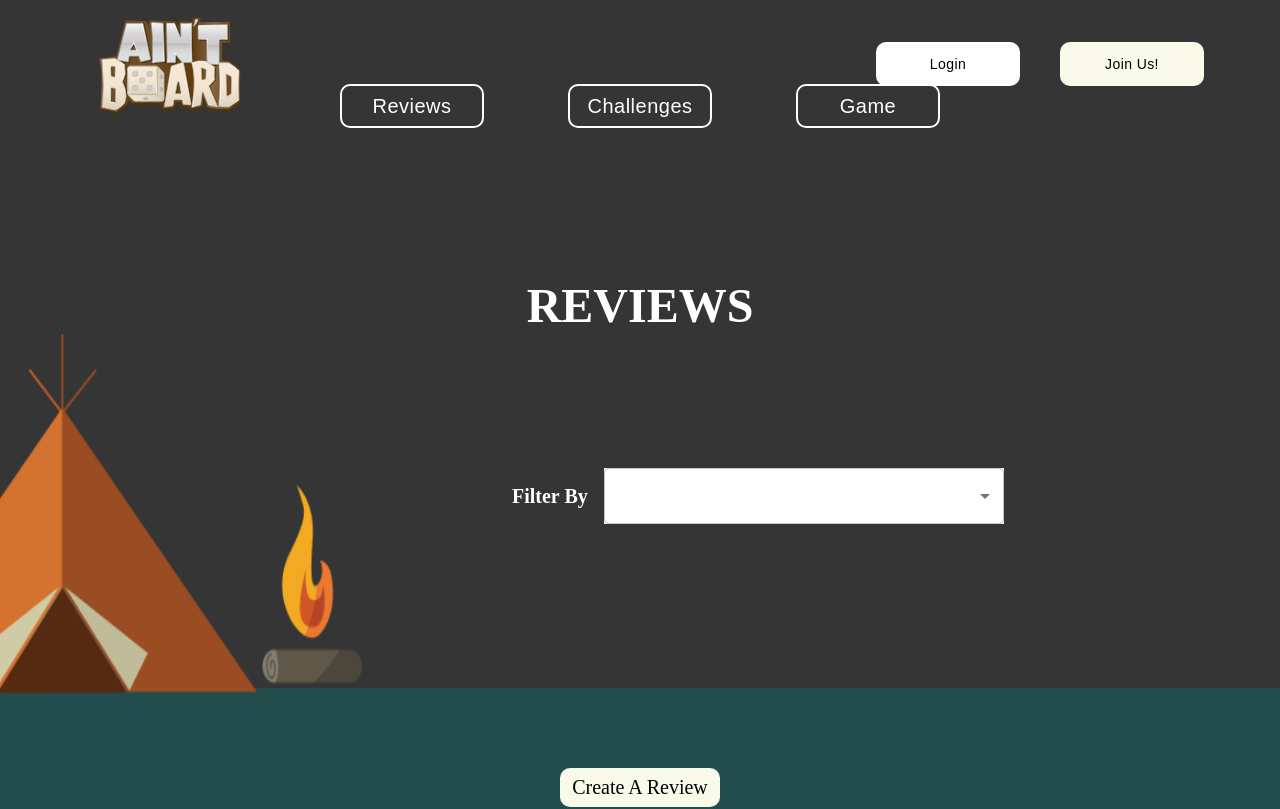
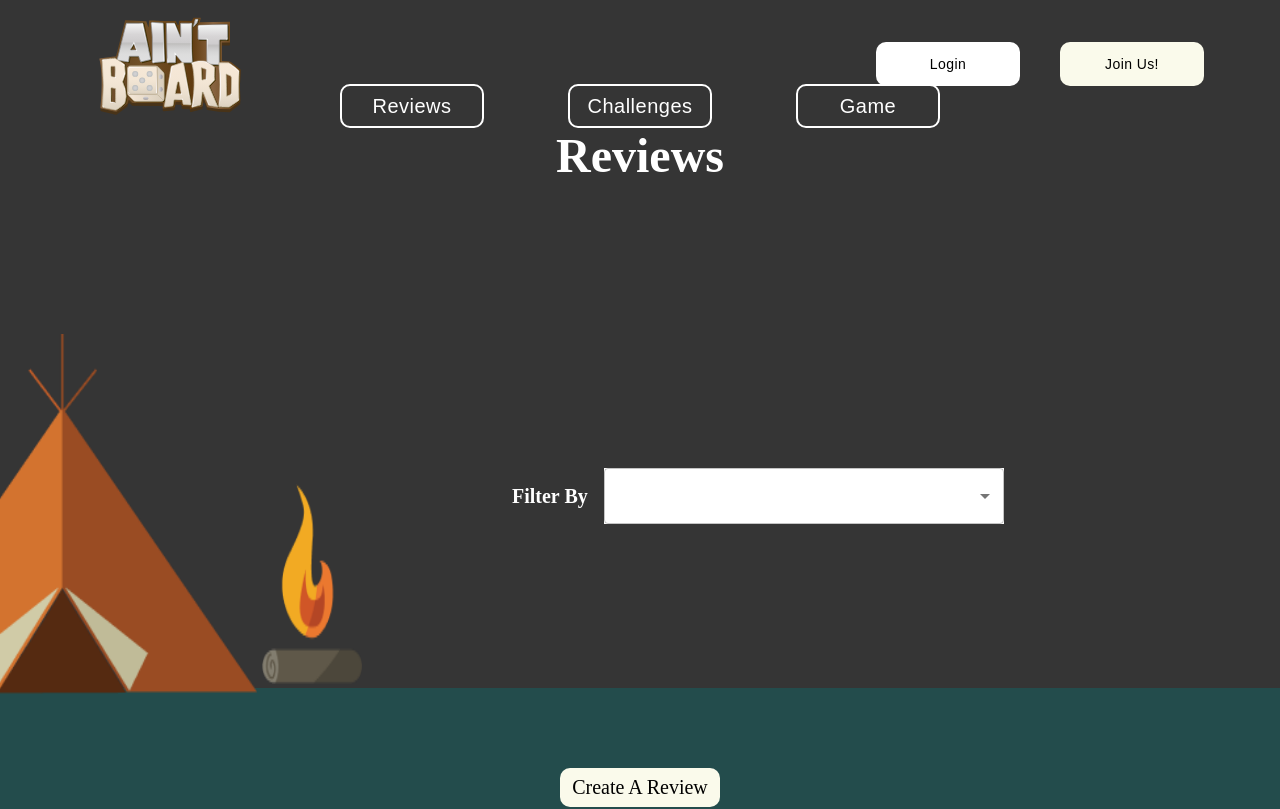
Before and after one commit to idiglove/oku-no-kumo-fe, a Next.js app in the folder project_app/: page /Reviews in a window 1280 px wide. Shown: the top 809 px of the page. Built offline with nearby package versions, Linux system fonts and the light colour scheme.

Commit message:
removed the hydration errors- it was due to the h1 inside of the h1

```diff
--- a/project_app/components/Header.js
+++ b/project_app/components/Header.js
@@ -35,7 +35,8 @@ function Header(props) {
             </div>
           </Container>
         </NavBarWrapper>
-        <Typography>{props.header}</Typography>
+        {/* <Typography>{props.header}</Typography> */}
+        {props.header}
       </AppBar>
     </>
   );
```
